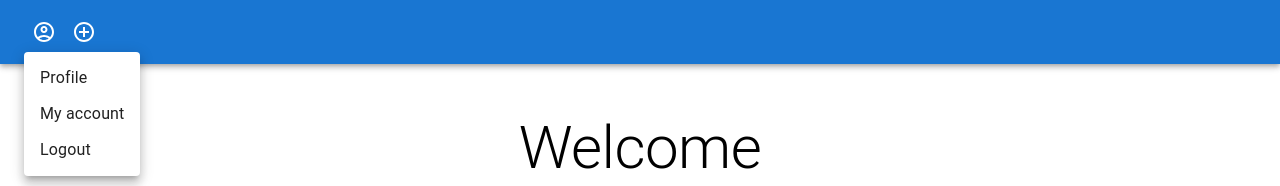
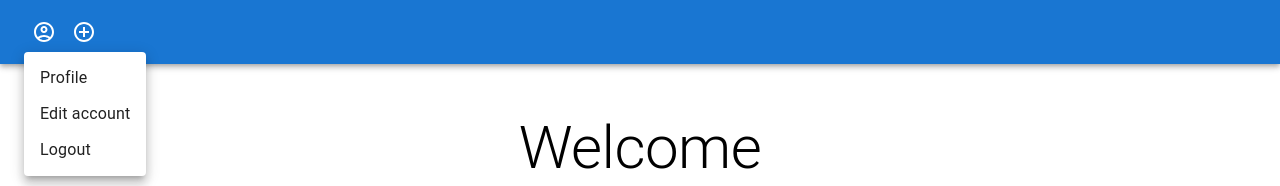
Before and after one commit to wojtek99955/mui-demo-website, a React (Create React App) app: page / in a window 1280 px wide. Both pictures are taken after a click on the button 44 px from the left and 32 px from the top of the page. Shown: the top 186 px of the page. Built offline with nearby package versions, Linux system fonts and the light colour scheme.

Commit message:
Header update

```diff
--- a/src/components/Header.js
+++ b/src/components/Header.js
@@ -38,7 +38,7 @@ function Header() {
           onClose={handleClose}
         >
           <MenuItem onClick={handleClose}>Profile</MenuItem>
-          <MenuItem onClick={handleClose}>My account</MenuItem>
+          <MenuItem onClick={handleClose}>Edit account</MenuItem>
           <MenuItem onClick={handleClose}>Logout</MenuItem>
         </Menu>
         <IconButton>
```
